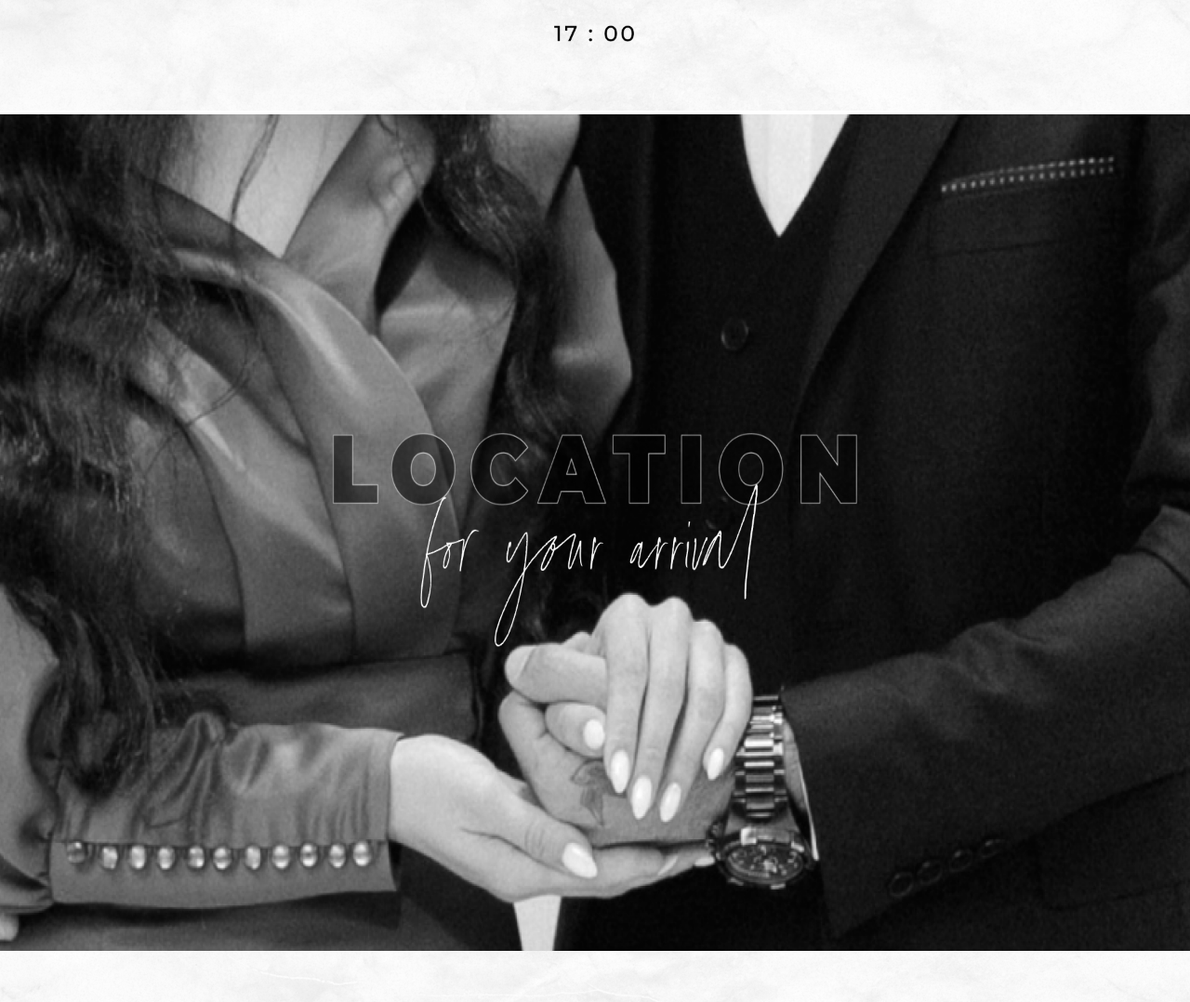
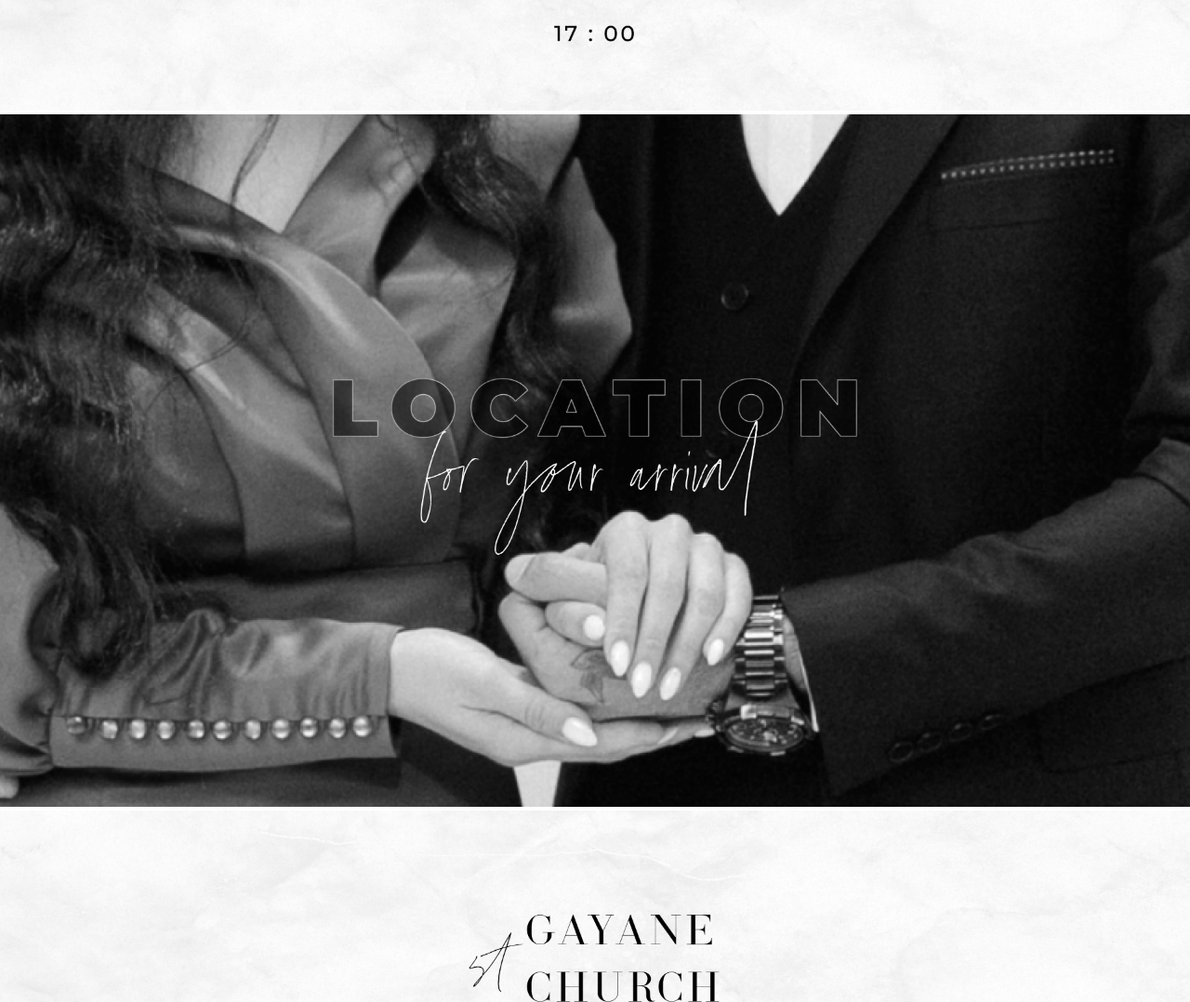
Before and after one commit to ihteandr/happyday, a website: page public/yerjoandkristina/index.html in a window 1280 px wide. Shown: the part 3180-4258 px from the top of the page at 93% size. Drawn offline with Linux system fonts and the light colour scheme.

Commit message:
change styles

```diff
--- a/public/yerjoandkristina/index.html
+++ b/public/yerjoandkristina/index.html
@@ -26,6 +26,7 @@
 	</div>
 	<!-- //////loc////// -->
 	<div class="loc">
+		<img src="location.png">
 
 	</div>
 	<!-- /////////gay///// -->
--- a/public/yerjoandkristina/style.css
+++ b/public/yerjoandkristina/style.css
@@ -54,10 +54,11 @@
 /*/////loc////*/
 .loc{
 	width: 100%;
-	height: 900px;
 	/*border: 1px solid;*/
-	background: url(location.png);
-	background-size: 100% 100%;
+
+}
+.loc img {
+   width: 100%;
 }
 
 /*//////gay///*/
```
